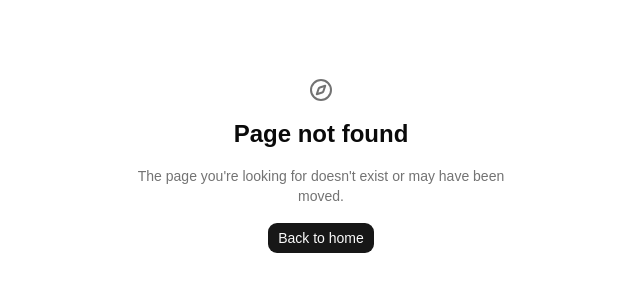
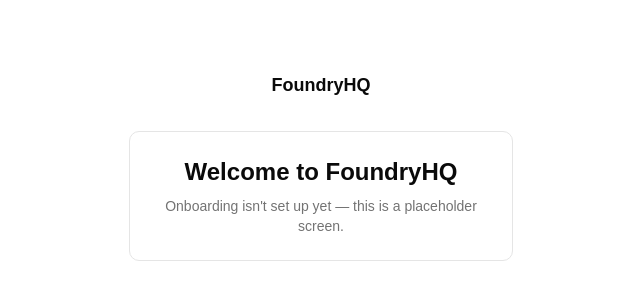
Before and after one commit to Dapo-dan/foundryhq, a React (Vite) app in the folder apps/web/: page /onboarding in a window 1280 px wide. Before the commit this address had no page. Shown: the part 234-534 px from the top of the page, without its empty margins (319-959 px from the left). Built offline with nearby package versions, Linux system fonts and the light colour scheme.

Commit message:
feat(web): add Onboarding page shell
Static placeholder screen under AuthLayout, distinct from the
Authentication page.

```diff
--- /dev/null
+++ b/apps/web/src/pages/onboarding/index.tsx
@@ -0,0 +1,10 @@
+export function OnboardingPage() {
+  return (
+    <div className="flex flex-col gap-2 rounded-lg border border-border p-6 text-center">
+      <h1 className="text-2xl font-bold">Welcome to FoundryHQ</h1>
+      <p className="text-sm text-muted-foreground">
+        Onboarding isn't set up yet — this is a placeholder screen.
+      </p>
+    </div>
+  )
+}
--- a/apps/web/src/routes.tsx
+++ b/apps/web/src/routes.tsx
@@ -6,6 +6,7 @@ import { ProjectsPage } from '@/pages/projects'
 import { TasksPage } from '@/pages/tasks'
 import { SettingsPage } from '@/pages/settings'
 import { AuthPage } from '@/pages/auth'
+import { OnboardingPage } from '@/pages/onboarding'
 import { NotFoundPage } from '@/pages/not-found'
 
 export const router = createBrowserRouter([
@@ -21,7 +22,10 @@ export const router = createBrowserRouter([
   },
   {
     element: <AuthLayout />,
-    children: [{ path: 'auth', element: <AuthPage /> }],
+    children: [
+      { path: 'auth', element: <AuthPage /> },
+      { path: 'onboarding', element: <OnboardingPage /> },
+    ],
   },
   {
     path: '*',
```
